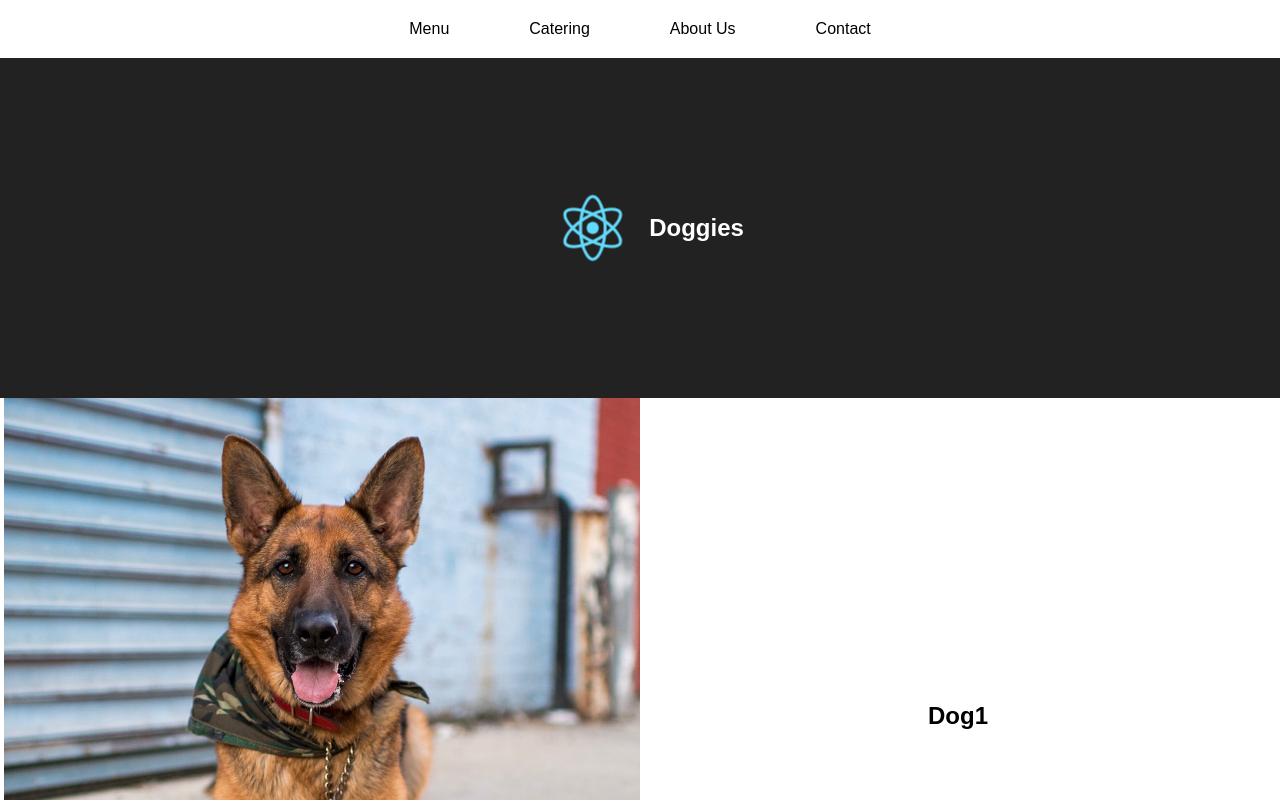
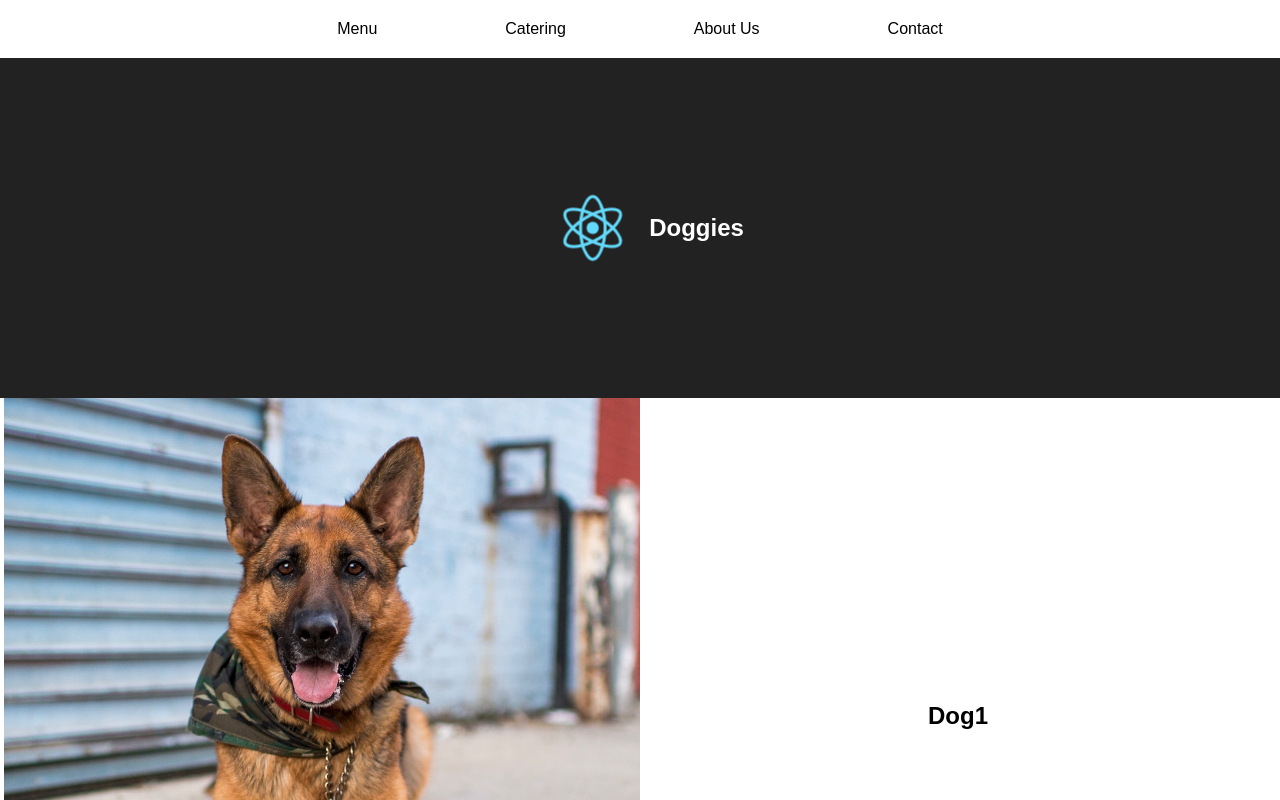
Before and after one commit to wilsonhyng/pineapples, a React (Create React App) app: page / in a window 1280 px wide. Shown: the top 800 px of the page. Built offline with nearby package versions, Linux system fonts and the light colour scheme; no server answers.

Commit message:
Fix padding css on Nav bar

```diff
--- a/src/Nav.js
+++ b/src/Nav.js
@@ -12,7 +12,7 @@ class Nav extends Component {
 		}
 
 		const navBut = {
-			padding: '20px 40px 20px 40px'
+			padding: '20px 5% 20px 5%'
 		}
 
 		return (
```
